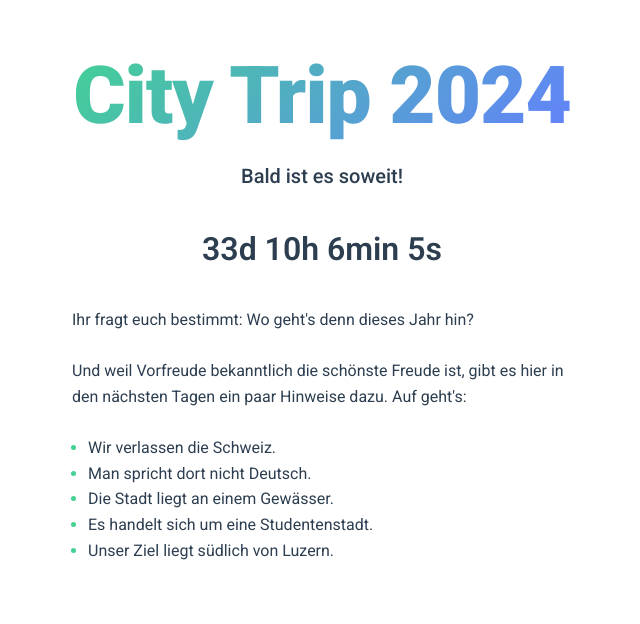
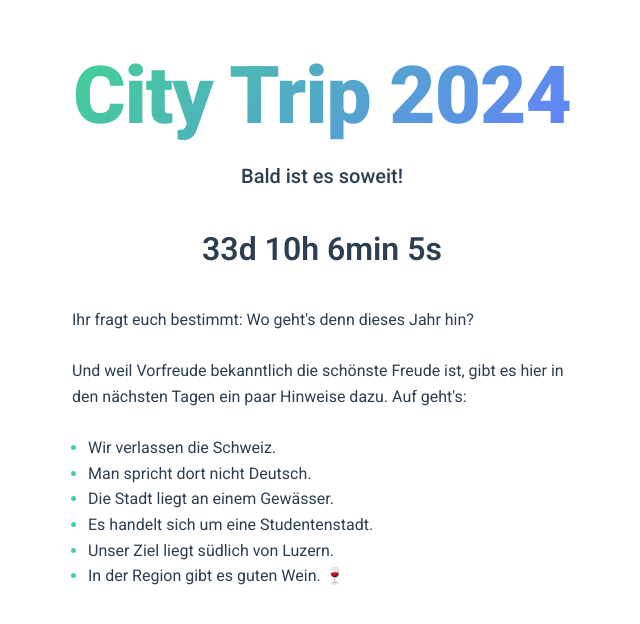
Before and after one commit to mactanner/citytrip, a Vue app: page / in a window 1280 px wide. Shown: the top 624 px of the page, without its empty margins (318-958 px from the left). Built offline with nearby package versions, Linux system fonts and the light colour scheme.

Commit message:
another hint

```diff
--- a/src/App.vue
+++ b/src/App.vue
@@ -21,6 +21,7 @@
       <li>Die Stadt liegt an einem Gewässer.</li>
       <li>Es handelt sich um eine Studentenstadt.</li>
       <li>Unser Ziel liegt südlich von Luzern.</li>
+      <li>In der Region gibt es guten Wein. 🍷</li>
     </ul>
   </body>
 </template>
```
